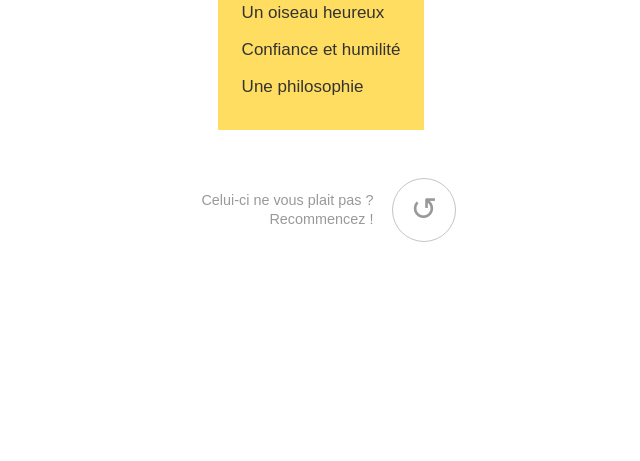
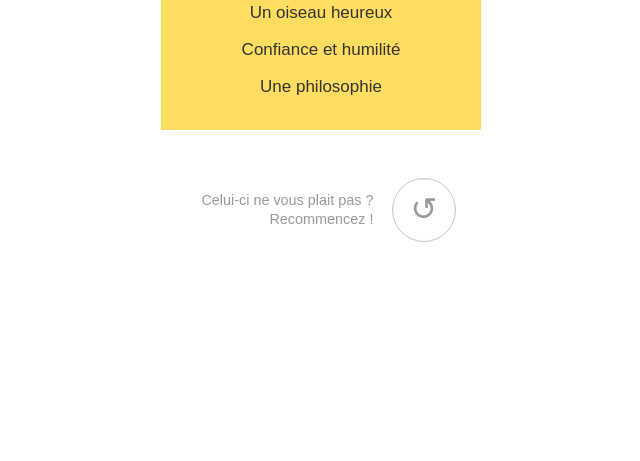
Before and after one commit to 0gust1/voeux_2016, a plain HTML site: page index.html in a window 1280 px wide. Shown: the part 339-800 px from the top of the page, without its empty margins (319-959 px from the left). Drawn offline with Linux system fonts and the light colour scheme; a web font is replaced by a local one.

Commit message:
feat: tweak the haiku block
When we use the 'random-haiku' button multiple time, the haiku block update his size in function of his content.

With this commit, the size of the block is fixed to his 'max-width', it's better for your eyes.

```diff
--- a/index.html
+++ b/index.html
@@ -31,10 +31,11 @@
         font-family: 'Cantarell', sans-serif;
         font-size: 17px;
         color:#333;
-        max-width:17rem;
+        width:17rem;
         margin:0 auto;
         padding:1rem 1.5rem;
         background-color:#FFDD60;
+        text-align:center;
         }
         .container .wording,
         .container .arrow,
```
